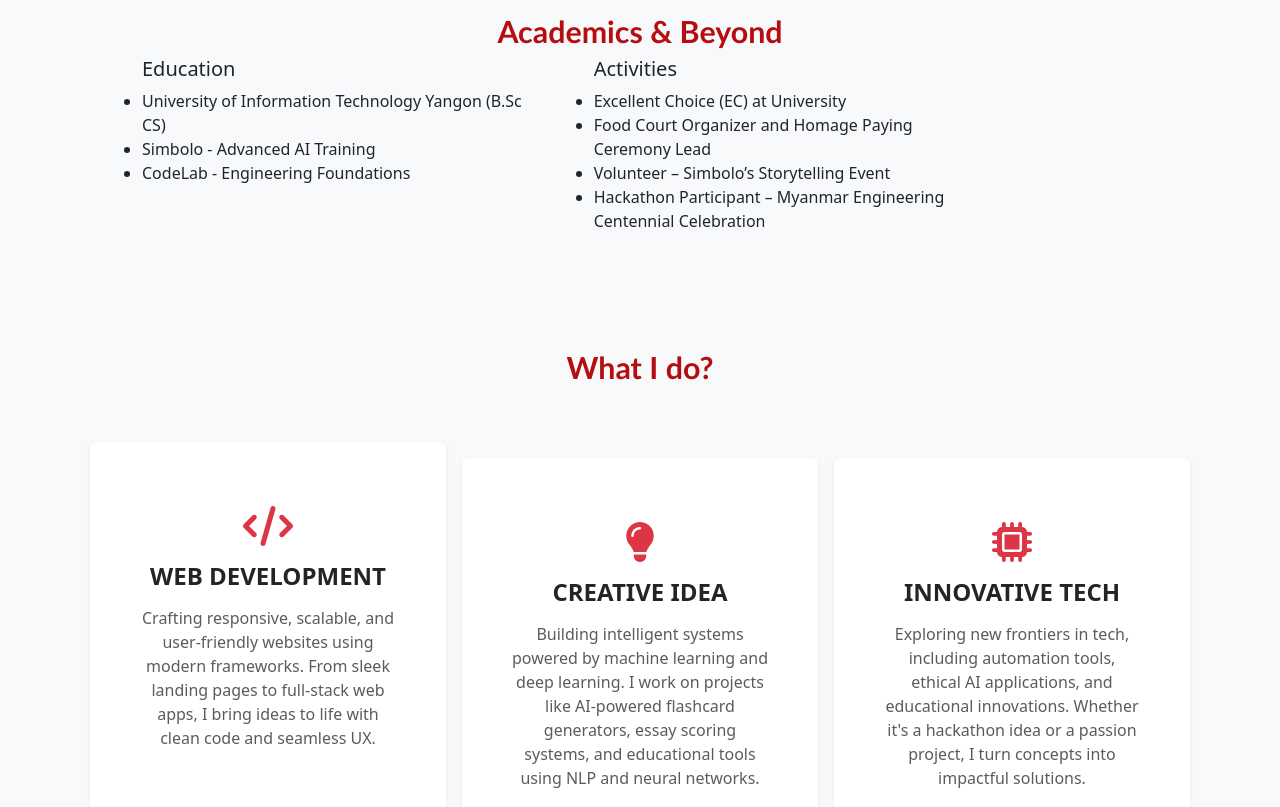
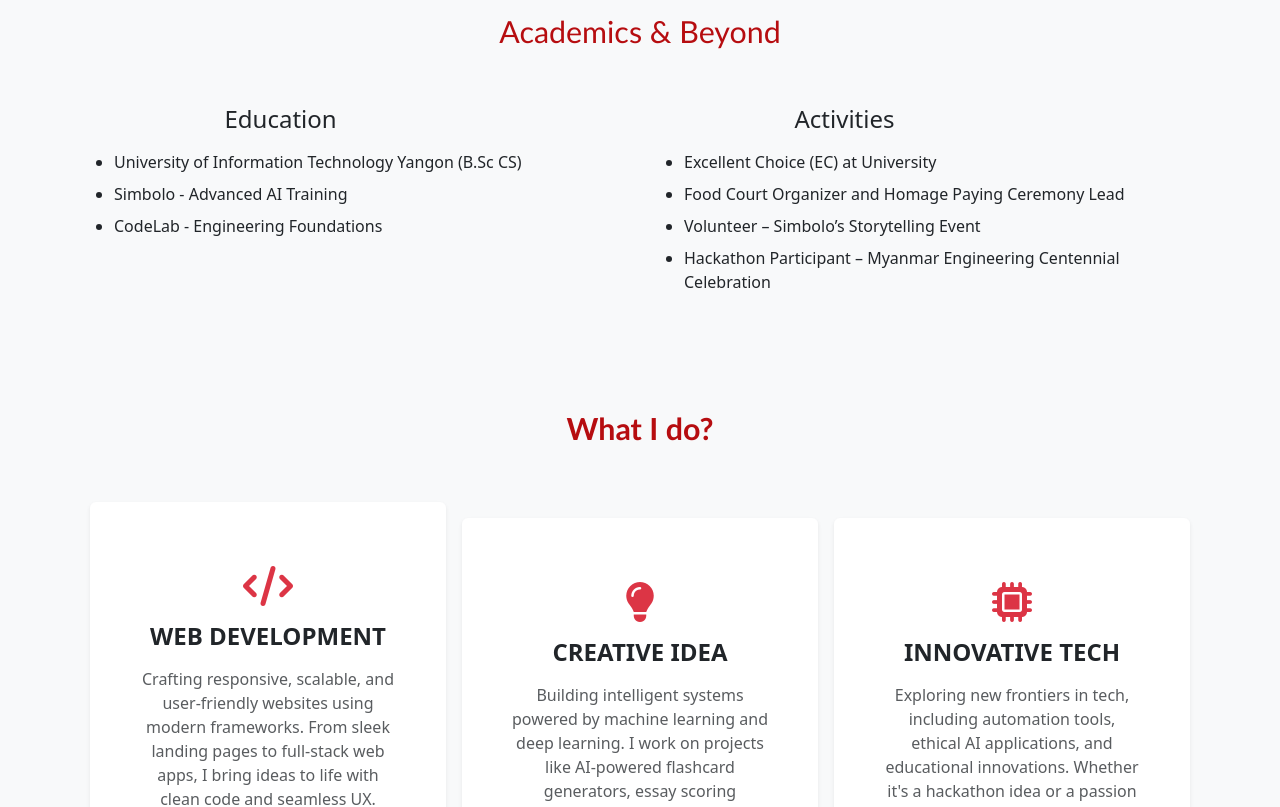
Before and after one commit to Hanmsoe17/Portfolio, a plain HTML site: page index.html in a window 1280 px wide. Shown: the part 1356-2163 px from the top of the page. Drawn offline with nearby package versions, Linux system fonts and the light colour scheme.

Commit message:
change change

```diff
--- a/index.html
+++ b/index.html
@@ -198,40 +198,42 @@
     <!-- education and activities start  -->
 
      <section>
-      <div class="container-lg mt-3">
+      <div class="container mt-3">
         <div class="row text-center">
-          <h3 class="col-4 offset-4 fw-semibold">
+          <h3 class="col-4 offset-4">
             Academics & Beyond
           </h3>
         </div>
 
-        <div class="row mx-3">
-          <div class="col-md-5 d-flex justify-content-center">
-            <div class="">
-              <div class="d-flex">
-                <ul>
-                  <h5>Education</h5>
-                  <li>University of Information Technology Yangon (B.Sc CS)</li>
-                  <li>Simbolo - Advanced AI Training</li>
-                  <li>CodeLab - Engineering Foundations</li>
-                </ul>
-              </div>
+        <div class="row my-5">
+          <div class="col-6 justify-content-center">
+            <div class="row">
+              <h4 class="col-4 offset-3">
+                Education
+              </h4>
             </div>
+              <ul>
+                <li class="my-2">University of Information Technology Yangon (B.Sc CS)</li>
+                <li class="my-2">Simbolo - Advanced AI Training</li>
+                <li class="my-2">CodeLab - Engineering Foundations</li>
+              </ul>
           </div>
 
+          <div class="col-6 justify-content-center">
+            <div class="row">
+              <h4 class="col-4 offset-3">
+                Activities
+              </h4>
+            </div>
 
-          <div class="col-md-5 d-flex justify-content-center">
-            <div class="">
-              <div class="d-flex">
-                <ul>
-                  <h5>Activities</h5>
-                  <li> Excellent Choice (EC) at University</li>
-                  <li>Food Court Organizer and Homage Paying Ceremony Lead</li>
-                  <li> Volunteer – Simbolo’s Storytelling Event</li>
-                  <li> Hackathon Participant – Myanmar Engineering Centennial Celebration</li>
-                </ul>
-              </div>
-            </div>
+            <ul>
+                <li class="my-2"> Excellent Choice (EC) at University</li>
+                <li class="my-2">Food Court Organizer and Homage Paying Ceremony Lead</li>
+                <li class="my-2"> Volunteer – Simbolo’s Storytelling Event</li>
+                <li class="my-2"> Hackathon Participant – Myanmar Engineering Centennial Celebration</li>
+            </ul>
+          </div>
+
           </div>
         </div>
       </div>
@@ -468,6 +470,7 @@
         <div class="row">
           <div class="col-md-5 mt-3 d-flex justify-content-center">
             <div class="">
+
               <div class="d-flex my-4">
                 <div class="icon mt-1 me-1">
                   <i class="fa-solid fa-phone text-danger fs-5"></i>
```
